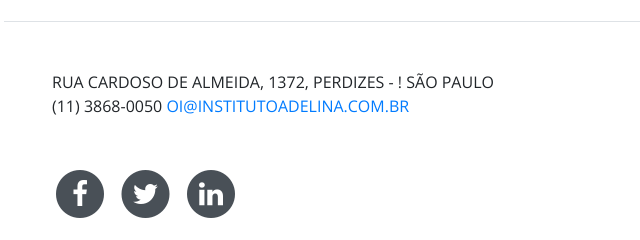
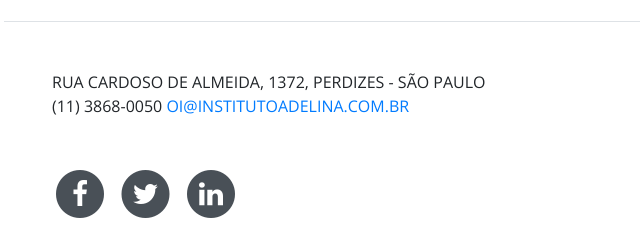
Before and after one commit to tuagencia/instituto-repo, a website with bundled scripts: page index.html in a window 1280 px wide. Shown: the part 3292-3532 px from the top of the page, 268-908 px from the left. Built offline with nearby package versions, Linux system fonts and the light colour scheme; a web font is replaced by a local one.

Commit message:
teste-remoto

```diff
--- a/index.html
+++ b/index.html
@@ -166,7 +166,7 @@
       </section>
 
      <section class="resume-section p-3 p-lg-5 d-flex flex-column">
-        <div class="subheading mb-5">Rua Cardoso de Almeida, 1372,  Perdizes - ! São Paulo</br>(11) 3868-0050
+        <div class="subheading mb-5">Rua Cardoso de Almeida, 1372,  Perdizes - São Paulo</br>(11) 3868-0050
           <a href="mailto:oi@adelinagaleria.com">oi@institutoadelina.com.br</a>
 
         </div>
```
